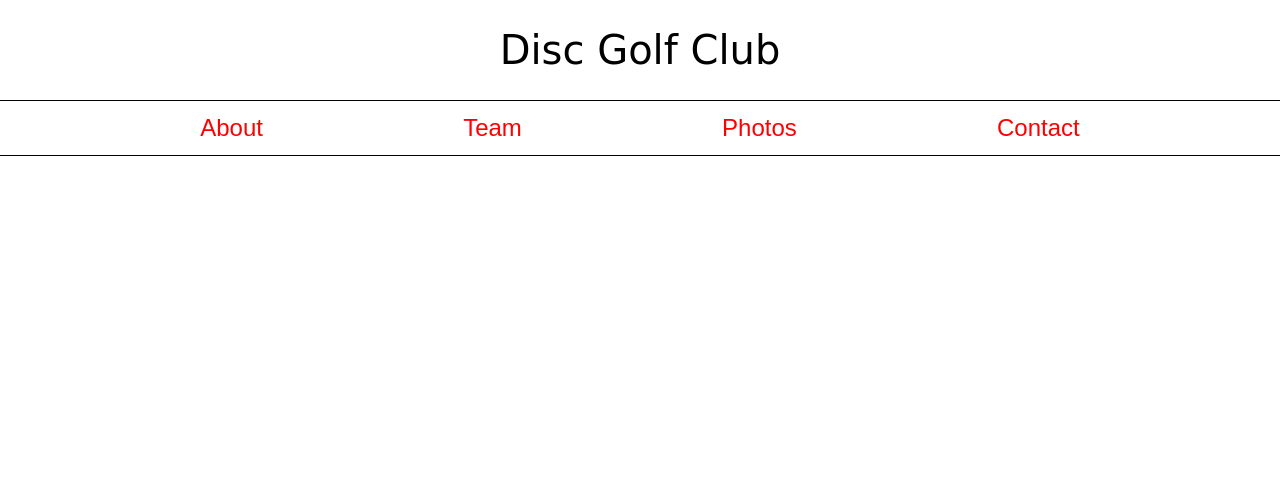
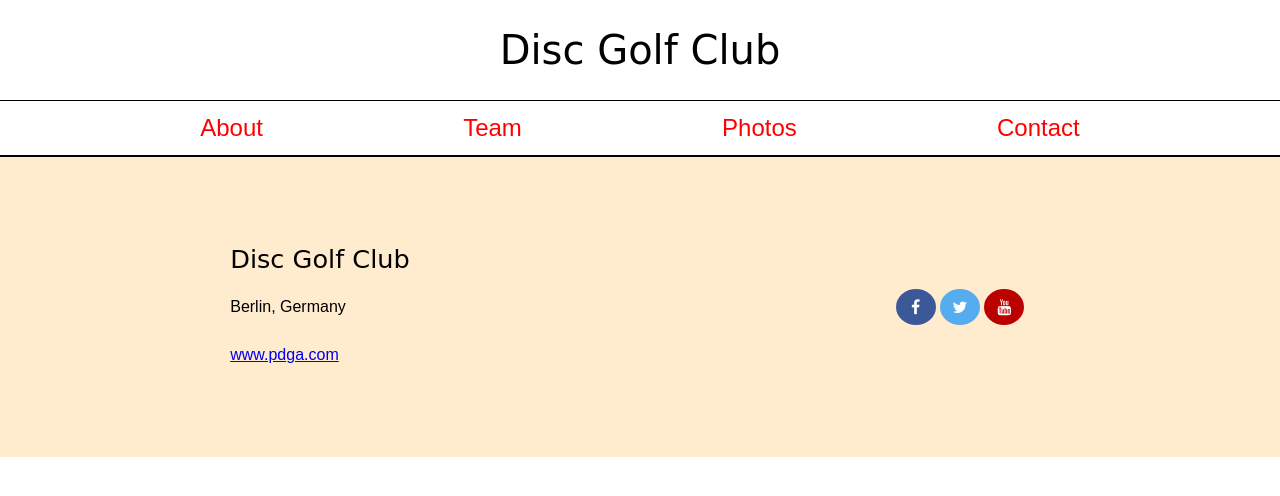
Before and after one commit to josefhlava/responsive-club, a plain HTML site: page index.html in a window 1280 px wide. Drawn offline with Linux system fonts and the light colour scheme; a web font is replaced by a local one.

Commit message:
Created footer

```diff
--- a/index.html
+++ b/index.html
@@ -7,6 +7,7 @@
     <title>Disc Golf Club</title>
     <link rel="stylesheet" href="./reset.css">
     <link rel="stylesheet" href="./style.css">
+    <link rel="stylesheet" href="https://cdnjs.cloudflare.com/ajax/libs/font-awesome/4.7.0/css/font-awesome.min.css">
 </head>
 <body>
     <header>
@@ -23,6 +24,17 @@
         <section id="team"></section>
         <section id="photos"></section>
     </main>
-    <footer></footer>
+    <footer>
+        <div class="address">
+            <h3>Disc Golf Club</h3>
+            <h4>Berlin, Germany</h4>
+            <h4><a href="www.pdga.com">www.pdga.com</a></h4>
+        </div>
+        <div class="social">
+            <a href="#" class="fa fa-facebook"></a>
+            <a href="#" class="fa fa-twitter"></a>
+            <a href="#" class="fa fa-youtube"></a>
+        </div>
+    </footer>
 </body>
 </html>
--- a/style.css
+++ b/style.css
@@ -22,13 +22,7 @@ html {
     text-align: center;
 }
 
-body {
-
-}
-
-header {
-
-}
+/* Header */
 
 .page-title {
     font-family: 'Fruktur', cursive;
@@ -54,3 +48,53 @@ header {
 .menu-bar a:hover {
     color: black;
 }
+
+/* Footer */
+
+footer {
+    display: grid;
+    grid-template: 300px / 50% 50%;
+    align-items: center;
+    justify-items: center;
+    background-color: blanchedalmond;
+    border-top: 1px solid black;
+}
+
+.address {
+    line-height: 3rem;
+    text-align: left;
+
+}
+
+.address h3 {
+    font-family: 'Fruktur', cursive;
+    font-size: 1.6rem;
+}
+
+.fa {
+    padding: 10px;
+    font-size: 30px;
+    width: 20px;
+    text-align: center;
+    text-decoration: none;
+    border-radius: 50%;
+}
+
+.fa:hover {
+    opacity: 0.7;
+}
+
+.fa-facebook {
+    background: #3B5998;
+    color: white;
+}
+
+.fa-twitter {
+    background: #55ACEE;
+    color: white;
+}
+
+.fa-youtube {
+    background: #bb0000;
+    color: white;
+}
```
Also changed, not shown: resources/4_3.jpg (added), resources/ted-johnsson-h2P_QmHvL-Y-unsplash (1).jpg (added), resources/tuomas-harkonen-j38uCFxPfaY-unsplash (1).jpg (added), 5 other files.
